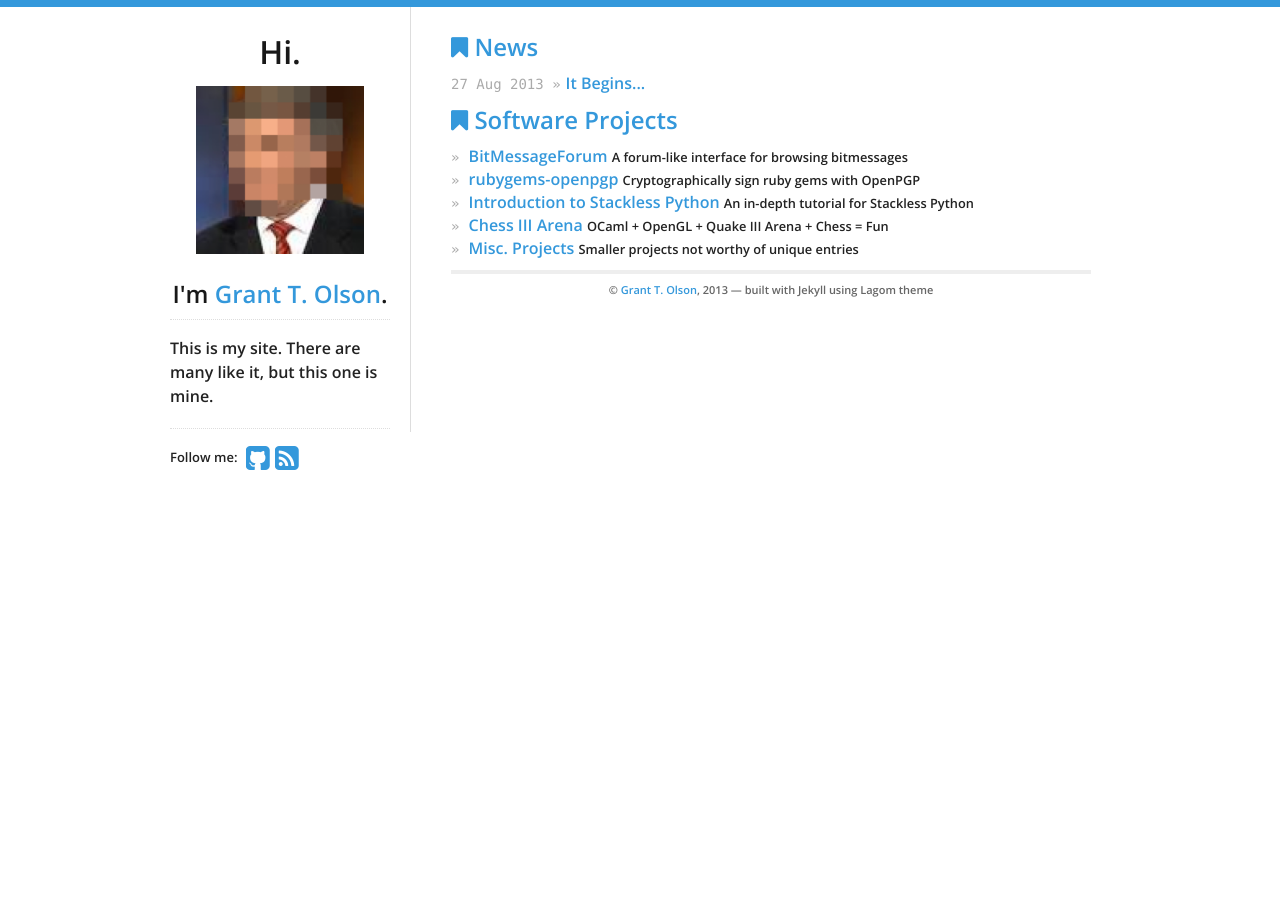
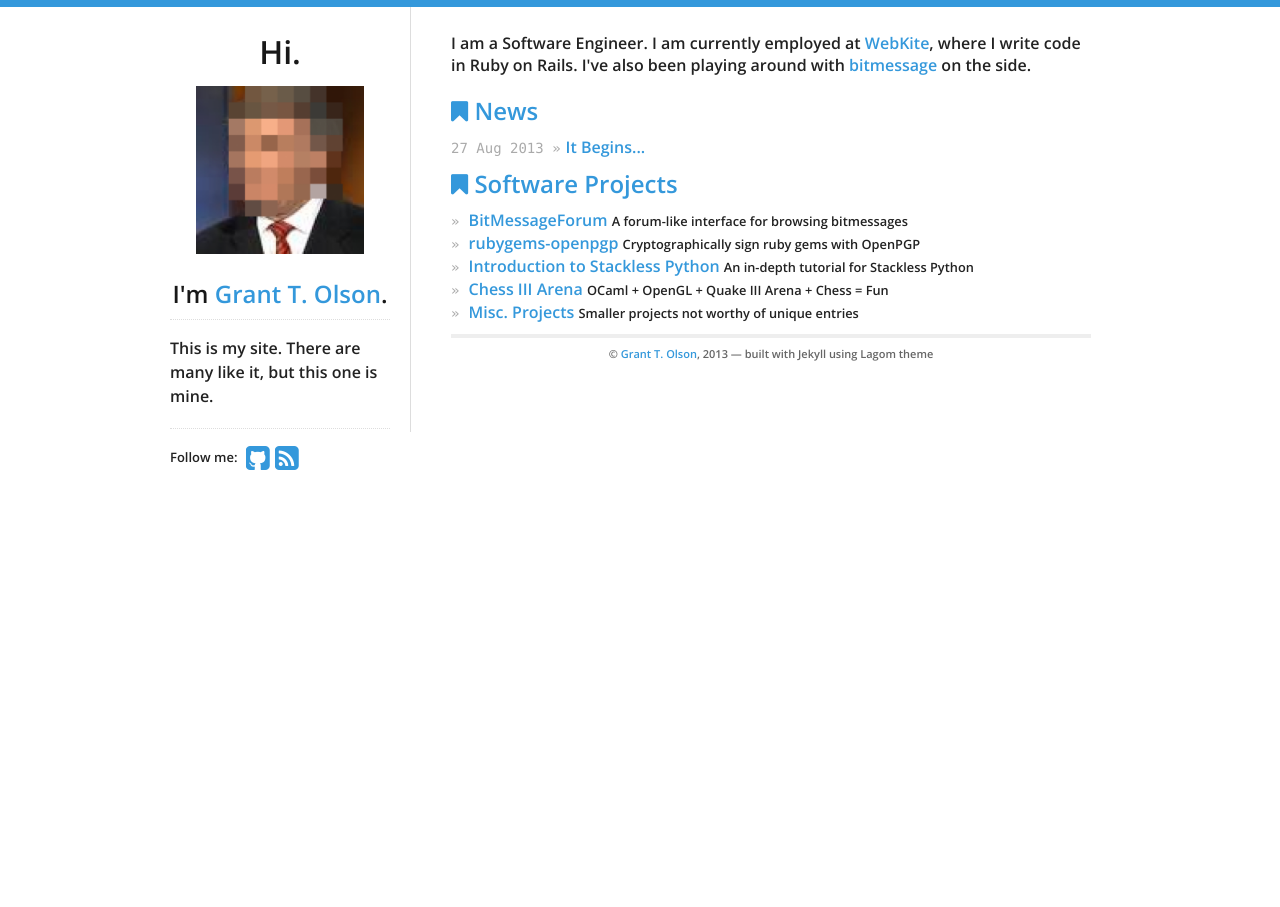
Before and after one commit to grant-olson/grant-olson.github.io, a Jekyll site: the page built from index.html, in a window 1280 px wide. Built offline with Jekyll 4.4.1, drawn with Linux system fonts in a browser that asks for light colours.

Commit message:
Mini intro

```diff
--- a/index.html
+++ b/index.html
@@ -4,6 +4,11 @@ title: Posts
 ---
 
 <div id="home">
+  <p>I am a Software Engineer.  I am currently employed at
+    <a href='http://webkite.com'>WebKite</a>, where I write code in
+    Ruby on Rails.  I've also been playing around
+    with <a href='https://bitmessage.org'>bitmessage</a> on the side.
+    </p>
   <h2><i class="icon-bookmark"></i> News</h2>
   <ul id="blog-posts" class="posts">
     {% for post in site.posts %}
```
